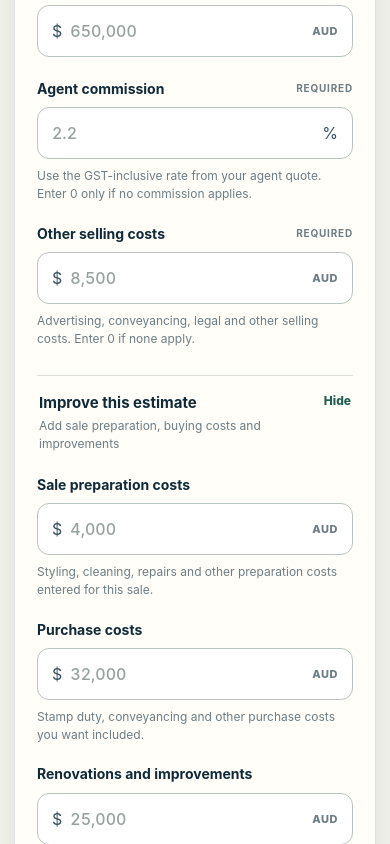
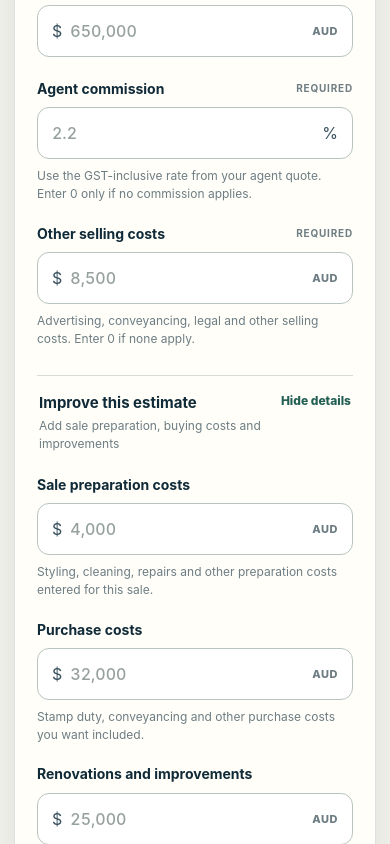
Before and after one commit to dairuifromcd/australian_property_sale_profit_estimator, a Next.js app: page / in a window 390 px wide. Both pictures are taken after a click on the heading 195 px from the left and 1458 px from the top of the page. Shown: the part 1036-1880 px from the top of the page. Built offline with nearby package versions, Linux system fonts and the light colour scheme.

Commit message:
Polish calculator layout and interactions

```diff
--- a/app/globals.css
+++ b/app/globals.css
@@ -421,13 +421,16 @@ main {
   font-weight: 760;
 }
 
-.details-block[open] .summary-action {
-  font-size: 0;
+.summary-action-open {
+  display: none;
 }
 
-.details-block[open] .summary-action::after {
-  font-size: 12px;
-  content: "Hide";
+.details-block[open] .summary-action-closed {
+  display: none;
+}
+
+.details-block[open] .summary-action-open {
+  display: inline;
 }
 
 .details-content {
@@ -631,8 +634,8 @@ main {
 
 .result-note {
   margin: 14px 0 0;
-  font-size: 10.5px;
-  line-height: 1.5;
+  font-size: 12px;
+  line-height: 1.55;
 }
 
 .explanation {
@@ -836,6 +839,10 @@ footer p {
     align-items: flex-start;
   }
 
+  .empty-result {
+    min-height: 280px;
+  }
+
   .explanation {
     padding: 80px 0 64px;
   }
--- a/app/page.tsx
+++ b/app/page.tsx
@@ -1,6 +1,6 @@
 "use client";
 
-import { useEffect, useMemo, useState } from "react";
+import { useEffect, useMemo, useRef, useState } from "react";
 import Link from "next/link";
 import { calculateEstimate, type CalculatorInput } from "./calculator";
 import { formatAmountInput, numberFromInput } from "./input-format";
@@ -179,6 +179,7 @@ function ResultRow({
 
 export default function Home() {
   const [inputs, setInputs] = useState<InputState>(INITIAL_INPUTS);
+  const detailsRef = useRef<HTMLDetailsElement>(null);
 
   useEffect(() => {
     document.documentElement.dataset.clientReady = "true";
@@ -193,6 +194,11 @@ export default function Home() {
     value: InputState[Key],
   ) => {
     setInputs((current) => ({ ...current, [key]: value }));
+  };
+
+  const resetCalculator = () => {
+    setInputs(INITIAL_INPUTS);
+    detailsRef.current?.removeAttribute("open");
   };
 
   const result = useMemo(
@@ -287,7 +293,7 @@ export default function Home() {
             <button
               className="text-button no-print"
               type="button"
-              onClick={() => setInputs(INITIAL_INPUTS)}
+              onClick={resetCalculator}
             >
               Reset
             </button>
@@ -356,13 +362,16 @@ export default function Home() {
             />
           </div>
 
-          <details className="details-block">
+          <details className="details-block" ref={detailsRef}>
             <summary>
               <span>
                 <strong>Improve this estimate</strong>
                 <small>Add sale preparation, buying costs and improvements</small>
               </span>
-              <span className="summary-action">Add detail</span>
+              <span className="summary-action">
+                <span className="summary-action-closed">Add details</span>
+                <span className="summary-action-open">Hide details</span>
+              </span>
             </summary>
             <div className="details-content field-grid">
               <AmountField
```
Also changed, not shown: 1 other file (tests, documents, lock files or other folders).
